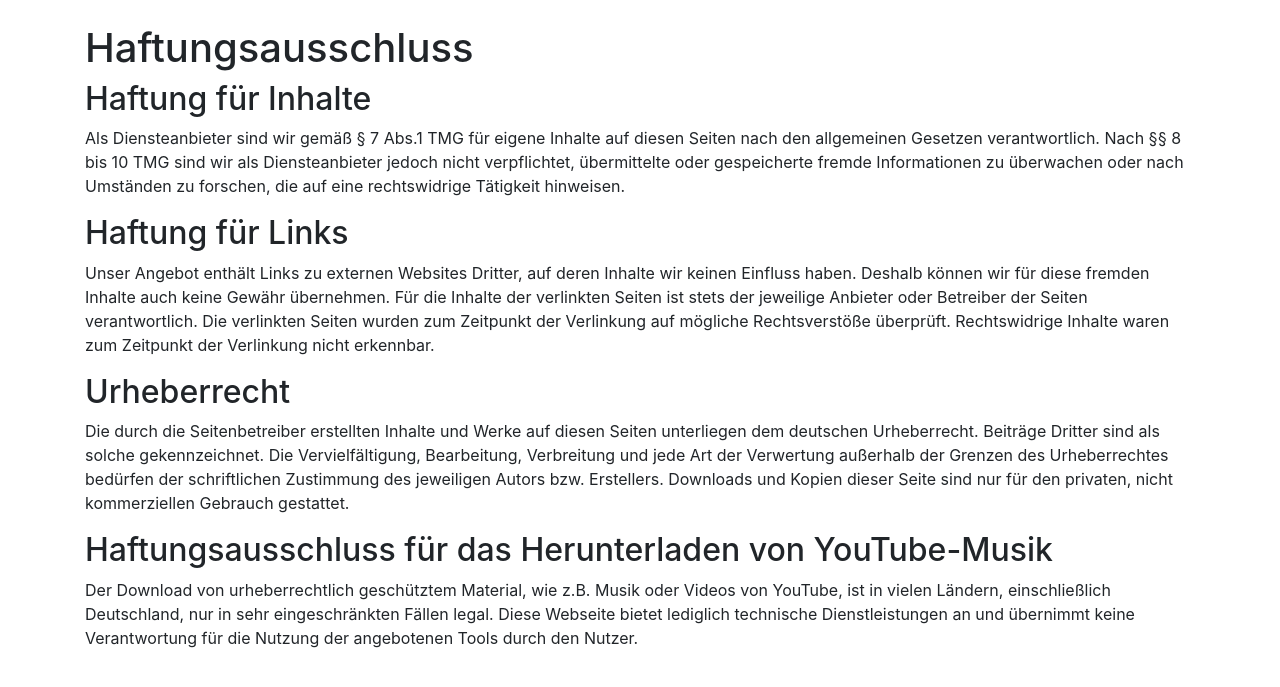
After one commit to TimHasenkamp/ytdown, a Flask app: template templates/Haftungsausschluss.html in a window 1280 px wide. The commit adds this page. Shown: the top 687 px of the page. Run offline with Flask 3, Linux system fonts and the light colour scheme; the template is opened without the code that fills it, so the values that code supplies are empty; some libraries are stand-ins or nearby versions.

Commit message:
Anpassungne design

```diff
--- /dev/null
+++ b/templates/Haftungsausschluss.html
@@ -0,0 +1,35 @@
+<!DOCTYPE html>
+<html lang="de">
+<head>
+    <meta charset="UTF-8">
+    <meta name="viewport" content="width=device-width, initial-scale=1.0">
+    <title>Haftungsausschluss</title>
+    <link href="https://stackpath.bootstrapcdn.com/bootstrap/4.5.2/css/bootstrap.min.css" rel="stylesheet">
+</head>
+<body>
+    <div class="container mt-4">
+        <h1>Haftungsausschluss</h1>
+        <h2>Haftung für Inhalte</h2>
+        <p>Als Diensteanbieter sind wir gemäß § 7 Abs.1 TMG für eigene Inhalte auf diesen Seiten nach den allgemeinen Gesetzen verantwortlich.
+        Nach §§ 8 bis 10 TMG sind wir als Diensteanbieter jedoch nicht verpflichtet, übermittelte oder gespeicherte fremde Informationen zu
+        überwachen oder nach Umständen zu forschen, die auf eine rechtswidrige Tätigkeit hinweisen.</p>
+
+        <h2>Haftung für Links</h2>
+        <p>Unser Angebot enthält Links zu externen Websites Dritter, auf deren Inhalte wir keinen Einfluss haben. Deshalb können wir für diese
+        fremden Inhalte auch keine Gewähr übernehmen. Für die Inhalte der verlinkten Seiten ist stets der jeweilige Anbieter oder Betreiber der
+        Seiten verantwortlich. Die verlinkten Seiten wurden zum Zeitpunkt der Verlinkung auf mögliche Rechtsverstöße überprüft. Rechtswidrige
+        Inhalte waren zum Zeitpunkt der Verlinkung nicht erkennbar.</p>
+
+        <h2>Urheberrecht</h2>
+        <p>Die durch die Seitenbetreiber erstellten Inhalte und Werke auf diesen Seiten unterliegen dem deutschen Urheberrecht. Beiträge Dritter
+        sind als solche gekennzeichnet. Die Vervielfältigung, Bearbeitung, Verbreitung und jede Art der Verwertung außerhalb der Grenzen des
+        Urheberrechtes bedürfen der schriftlichen Zustimmung des jeweiligen Autors bzw. Erstellers. Downloads und Kopien dieser Seite sind nur
+        für den privaten, nicht kommerziellen Gebrauch gestattet.</p>
+
+        <h2>Haftungsausschluss für das Herunterladen von YouTube-Musik</h2>
+        <p>Der Download von urheberrechtlich geschütztem Material, wie z.B. Musik oder Videos von YouTube, ist in vielen Ländern, einschließlich
+        Deutschland, nur in sehr eingeschränkten Fällen legal. Diese Webseite bietet lediglich technische Dienstleistungen an und übernimmt keine
+        Verantwortung für die Nutzung der angebotenen Tools durch den Nutzer.</p>
+    </div>
+</body>
+</html>
```
Also changed, not shown: static/css/styles.css (+4 -9 lines), templates/base.html (+11 -0 lines), templates/impressum.html (added, +27 -0 lines).
